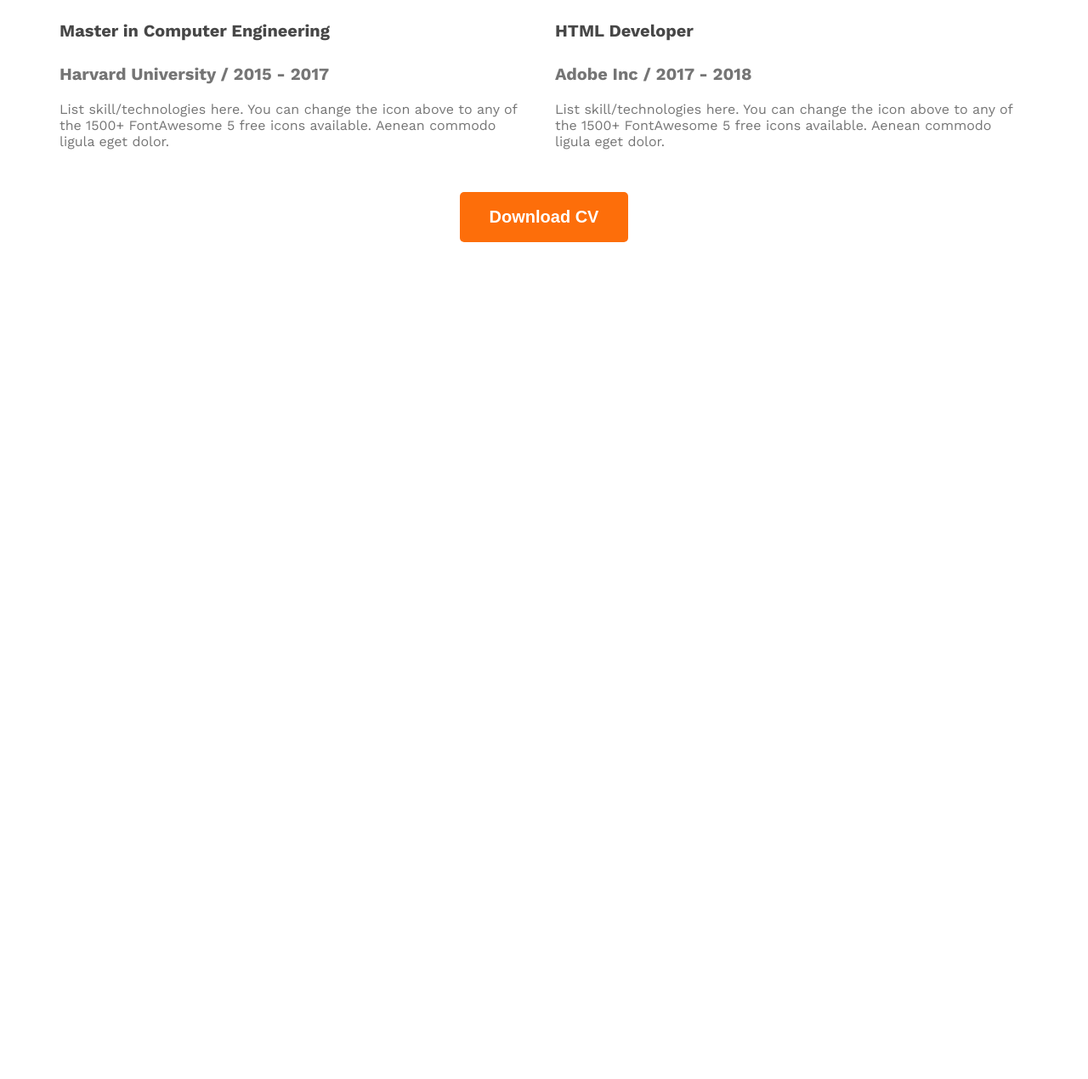
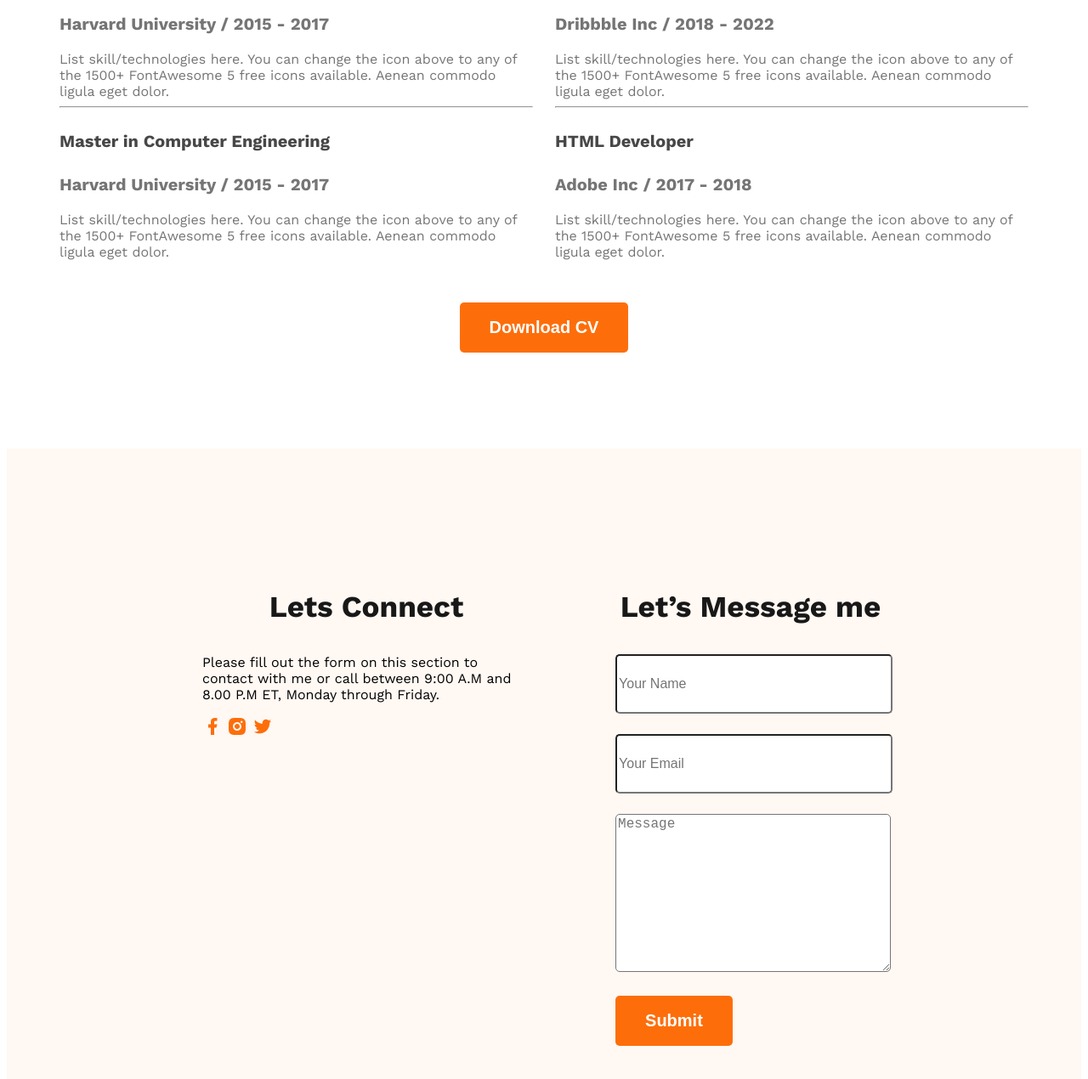
Before and after one commit to mdrakib683533/web-dev-portfolio, a plain HTML site: page index.html in a window 1280 px wide. Shown: the part 2597-3867 px from the top of the page at 85% size. Before the commit the page ends 2890 px from the top, so only its background shows below. Drawn offline with nearby package versions, Linux system fonts and the light colour scheme.

Commit message:
added some codes and i am fully commit this pages code

```diff
--- a/index.html
+++ b/index.html
@@ -141,6 +141,25 @@
           </div>
         </section>
     </main>
-    <footer></footer>
+    <footer class="secondary-bg">
+      <div class="footer-colum">
+        <h3 class="section-title">Lets Connect</h3>
+        <p class="description">Please fill out the form on this section to contact with me or call between 9:00 A.M and 8.00 P.M ET, Monday through Friday.</p>
+        <div>
+          <a href=""><img src="images/icons/facebook.png" alt=""></a>
+          <a href=""><img src="images/icons/insta.png" alt=""></a>
+          <a href=""><img src="images/icons/twitter.png" alt=""></a>
+        </div>
+      </div>
+      <div class="footer-colum">
+        <h3 class="section-title">Let’s Message me</h3>
+        <form action="">
+          <input class="name dark-3" type="text" placeholder="Your Name">
+          <input class="email dark-3" type="email" name="email" id="" placeholder="Your Email">
+          <textarea class="message dark-3" name="" id="" placeholder="Message"></textarea>
+          <input class="btn-primary" type="submit" value="Submit">
+        </form>
+      </div>
+    </footer>
   </body>
 </html>
--- a/styles/portfolio.css
+++ b/styles/portfolio.css
@@ -139,6 +139,7 @@ main{
 .skills-container{
     display: flex;
     gap: 24px;
+    margin-bottom: 100px;
 }
 .skill{
     padding: 30px;
@@ -149,6 +150,7 @@ main{
 
 /* resume section styles */
 .resume-container{
+    margin-top: 100px;
     display: flex;
     gap: 26px;
 }
@@ -181,3 +183,38 @@ main{
     text-align: center;
     margin-top: 50px;
 }
+
+/* footer Styles */
+footer{
+    margin-top: 113px;
+    padding: 130px 230px;
+    display: flex;
+    gap: 100px;
+}
+.name{
+    height: 64px;
+    color: white;
+    border-radius: 5px;
+    width: 100%;
+    font-size: 16px;
+    font-weight: 400px;
+    margin-bottom: 24px;
+}
+.email{
+    height: 64px;
+    width: 100%;
+    border-radius: 5px;
+    color: white;
+    font-size: 16px;
+    font-weight: 400px;
+    margin-bottom: 24px;
+}
+.message{
+    height: 180px;
+    width: 100%;
+    border-radius: 5px;
+    color: white;
+    font-size: 16px;
+    font-weight: 400px;
+    margin-bottom: 24px;
+}
```
